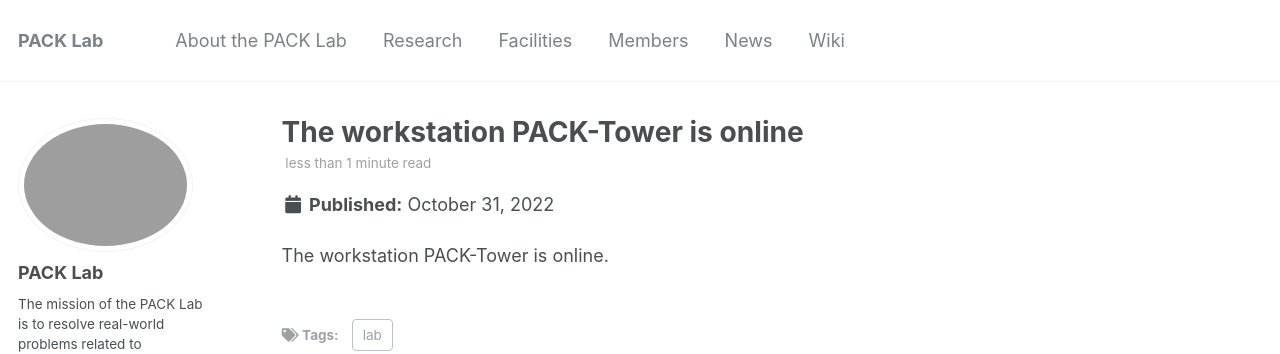
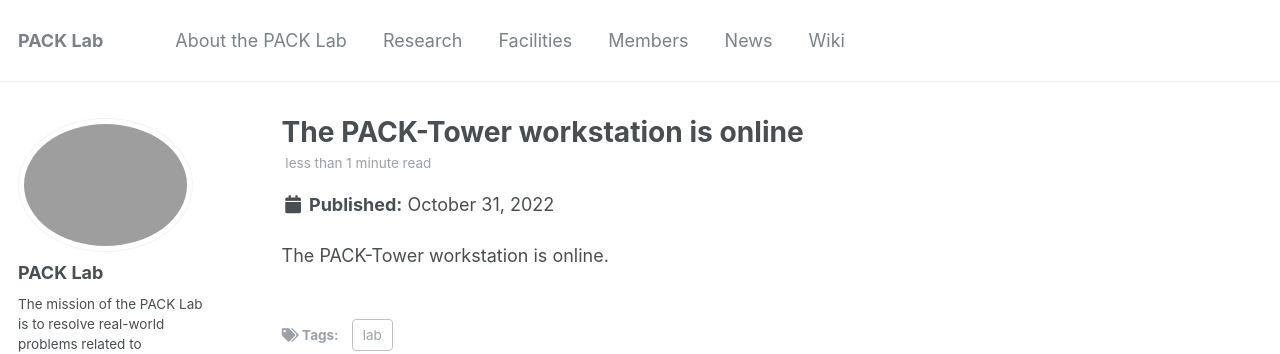
Before and after one commit to pack-lab/pack-lab.github.io, a Jekyll site: the page built from _posts/2022-10-31-news-post-1.md, in a window 1280 px wide and 1301 px high. Shown: the top 354 px of the window. Built offline with Jekyll 4.4.1, drawn with Linux system fonts in a browser that asks for light colours.

```diff
--- a/_posts/2022-10-31-news-post-1.md
+++ b/_posts/2022-10-31-news-post-1.md
@@ -1,9 +1,9 @@
 ---
-title: 'The workstation PACK-Tower is online'
+title: 'The PACK-Tower workstation is online'
 date: 2022-10-31
 permalink: /posts/2022/10/news-post-1/
 tags:
   - lab
 ---
 
-The workstation PACK-Tower is online.
+The PACK-Tower workstation is online.
```
